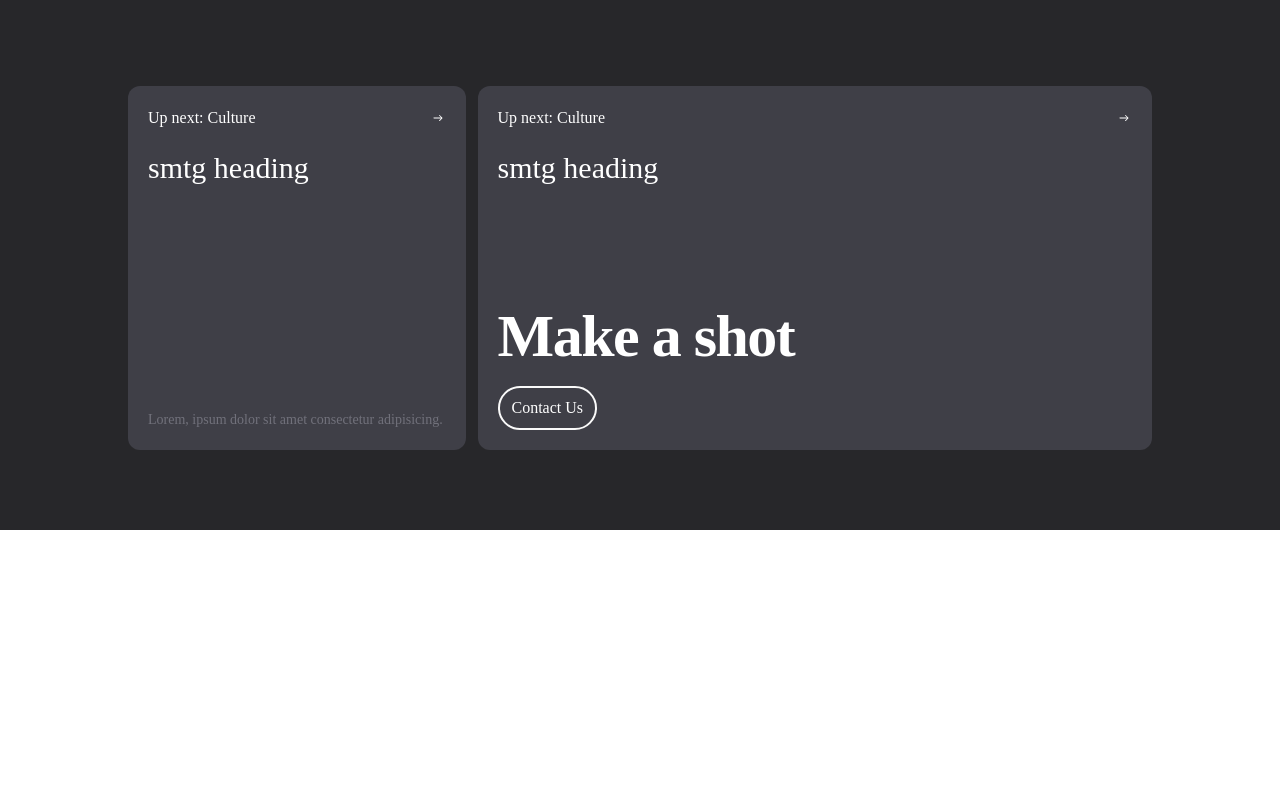
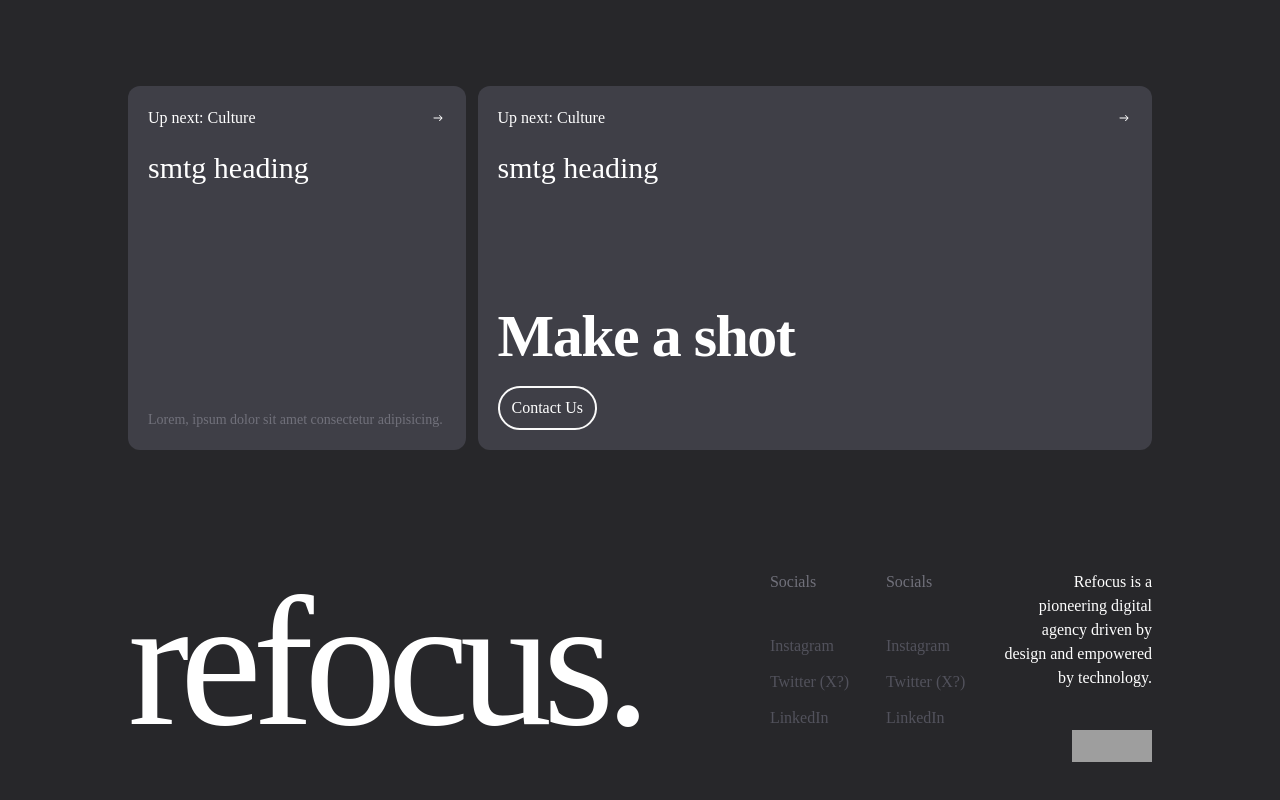
Before and after one commit to its-aqua/Refokus, a React (Vite) app: page / in a window 1280 px wide. Shown: the part 1877-2677 px from the top of the page. Before the commit the page ends 2407 px from the top, so only its background shows below. Built offline with nearby package versions, Linux system fonts and the light colour scheme; grey boxes are pictures that could not be loaded.

Commit message:
added the footer component

```diff
--- a/src/App.jsx
+++ b/src/App.jsx
@@ -1,4 +1,5 @@
 import Cards from "./components/Cards"
+import Footer from "./components/Footer"
 import Marqees from "./components/Marqees"
 import Navbar from "./components/Navbar"
 import Products from "./components/Products"
@@ -14,6 +15,7 @@ const App = () => {
       <Products />
       <Marqees />
       <Cards />
+      <Footer />
     </div>
   )
 }
--- /dev/null
+++ b/src/components/Footer.jsx
@@ -0,0 +1,33 @@
+const Footer = () => {
+  return (
+    <div className="w-full">
+      <div className="max-w-5xl mx-auto py-10 flex gap-32">
+        <div className="basis-1/2">
+          <h1 className="text-[11.5rem] font-light leading-none tracking-tighter">
+            refocus.
+          </h1>
+        </div>
+        <div className="basis-1/2 flex gap-4 ">
+          <div className="basis-1/3">
+            <h4 className="mb-10 text-zinc-500">Socials </h4>
+            {["instagram", "twitter (x?)", "LinkedIn"].map((elem, index) => (
+              <a className="block mt-3 text-zinc-600 capitalize">{elem}</a>
+            ))}
+          </div>
+          <div className="basis-1/3">
+            <h4 className="mb-10 text-zinc-500">Socials </h4>
+            {["instagram", "twitter (x?)", "LinkedIn"].map((elem, index) => (
+              <a className="block mt-3 text-zinc-600 capitalize">{elem}</a>
+            ))}
+          </div>
+          <div className="basis-1/2 flex flex-col items-end">
+            <p className="text-right">Refocus is a pioneering digital agency driven by design and empowered by technology.</p>
+            <img src="https://encrypted-tbn0.gstatic.com/images?q=tbn:ANd9GcS5HE2djk0Ssx9zvIU7SXEGI8T5Q5e-ARKmVQw14gmM8w&s=10" className="overflow-hidden object-cover h-8 mt-10 w-20" alt="" />
+          </div>
+        </div>
+      </div>
+    </div>
+  );
+};
+
+export default Footer;
```
